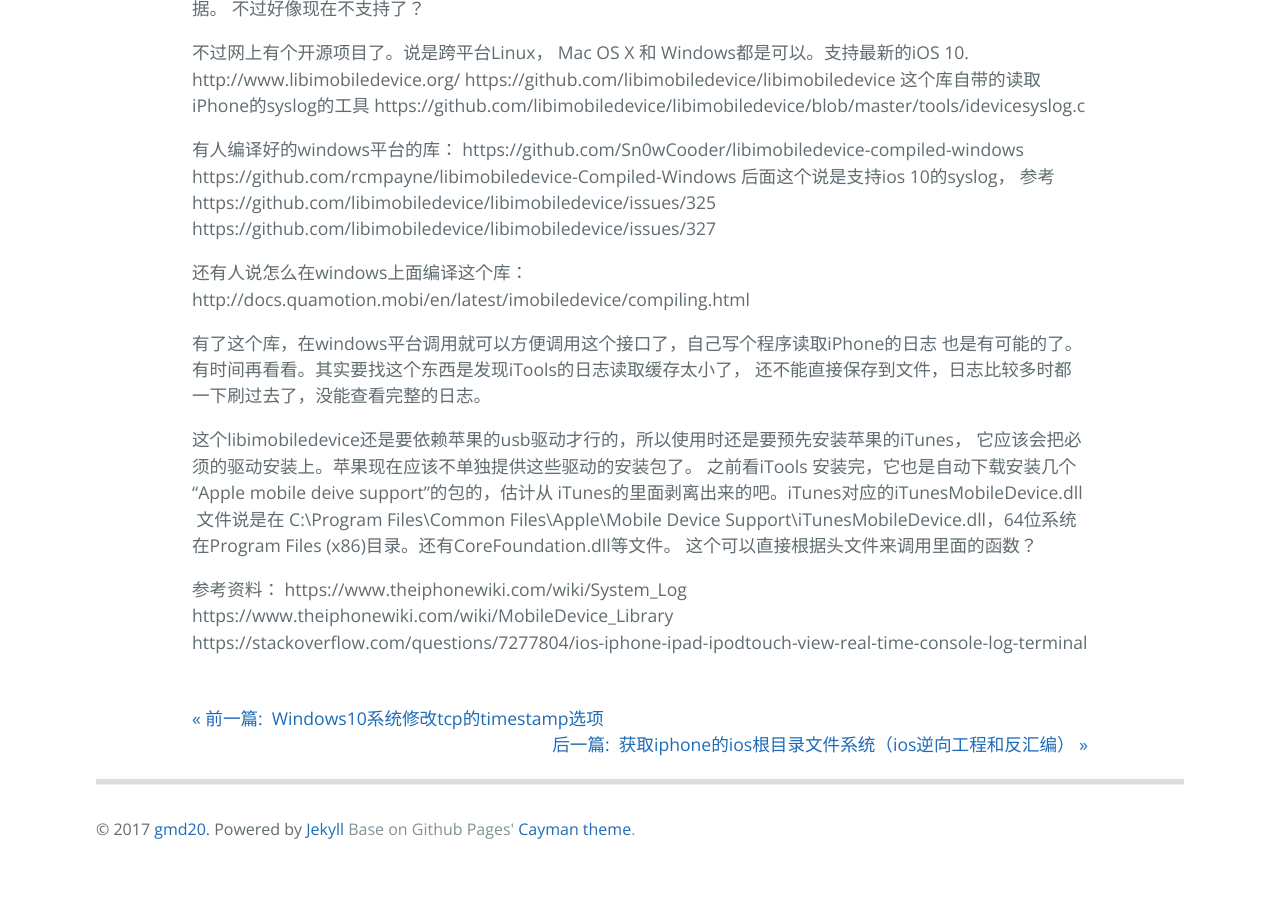
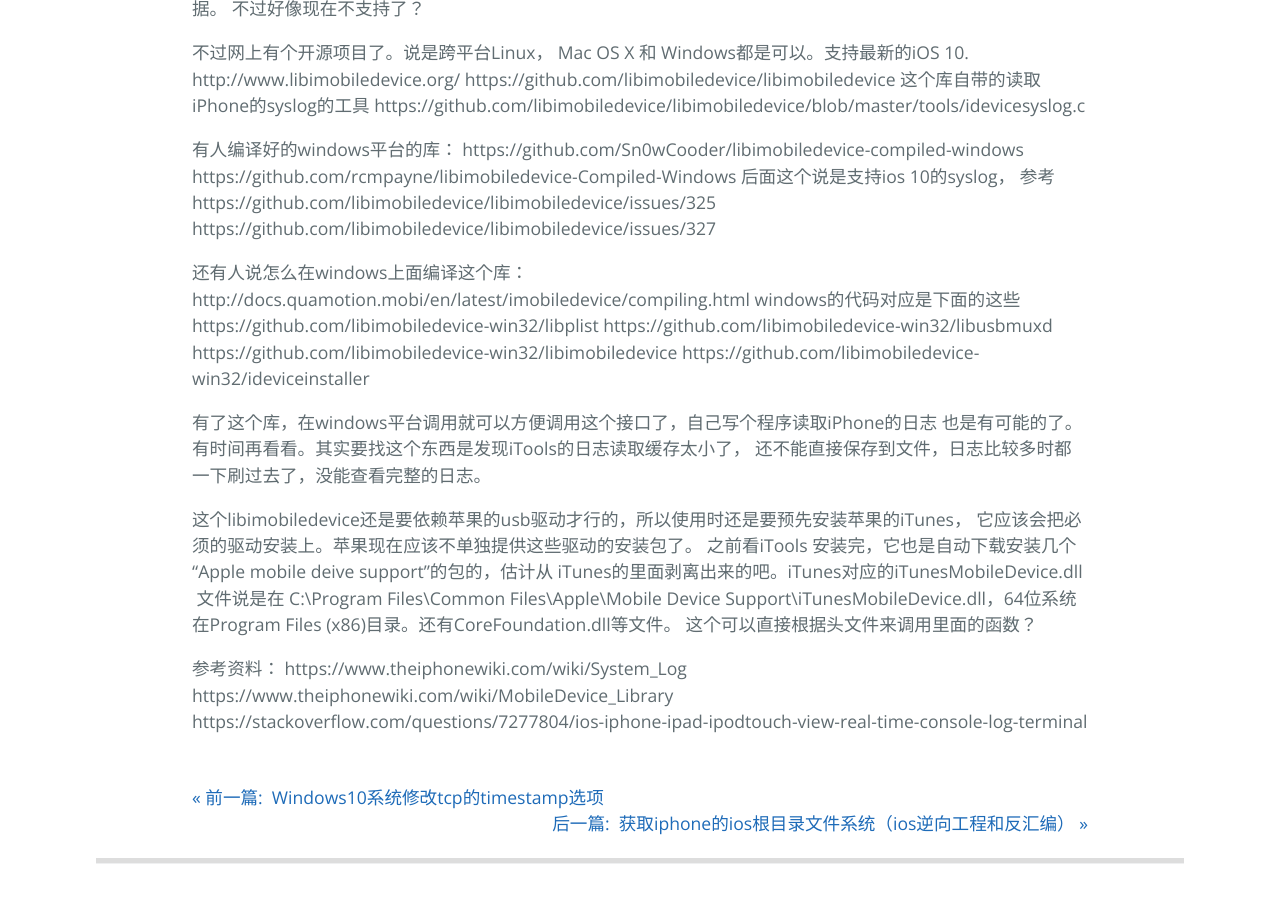
Before and after one commit to gmd20/gmd20.github.io, a Jekyll site: the page built from _posts/2017-06-01-编程通过usb接口读取iOS设备的device console（syslog实时日志）的方法.markdown, in a window 1280 px wide and 900 px high, scrolled down 1023 px. Built offline with Jekyll 4.4.1, drawn with Linux system fonts in a browser that asks for light colours; Markdown is read by kramdown in place of the engine named in the settings; comment, search, counter and statistics services are not loaded.

Commit message:
Update 2017-06-01-编程通过usb接口读取iOS设备的device console（syslog实时日志）的方法.markdown

```diff
--- a/_posts/2017-06-01-编程通过usb接口读取iOS设备的device console（syslog实时日志）的方法.markdown
+++ b/_posts/2017-06-01-编程通过usb接口读取iOS设备的device console（syslog实时日志）的方法.markdown
@@ -1,3 +1,5 @@
+
+
 
 像iTools（http://www.itools.cn/） 这样的软件，可以使用usb数据线连接iPhone和PC之后，可以在PC上面通过他的“实时日志”功能，实时查看iPhone的syslog日志，可以看到系统或者应用的日志。
 苹果的XCode开发平台是可以查看这个日志的。但这个iTools可以在windows平台查看比较方便一些，不是每个人都有苹果笔记本或者台式机来做开发啊。
@@ -33,6 +35,12 @@
 
 还有人说怎么在windows上面编译这个库：
 http://docs.quamotion.mobi/en/latest/imobiledevice/compiling.html
+windows的代码对应是下面的这些
+https://github.com/libimobiledevice-win32/libplist
+https://github.com/libimobiledevice-win32/libusbmuxd
+https://github.com/libimobiledevice-win32/libimobiledevice
+https://github.com/libimobiledevice-win32/ideviceinstaller
+
 
 有了这个库，在windows平台调用就可以方便调用这个接口了，自己写个程序读取iPhone的日志
 也是有可能的了。有时间再看看。其实要找这个东西是发现iTools的日志读取缓存太小了，
```
